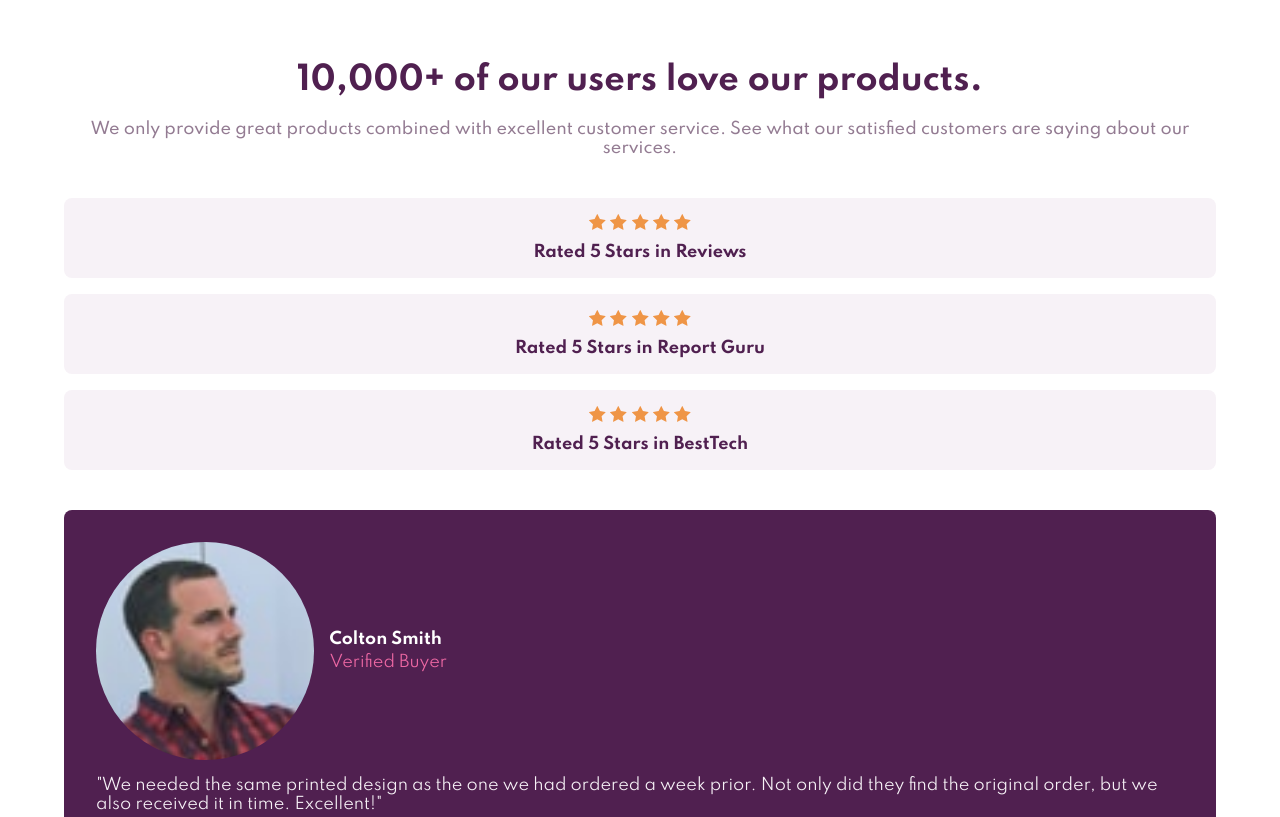
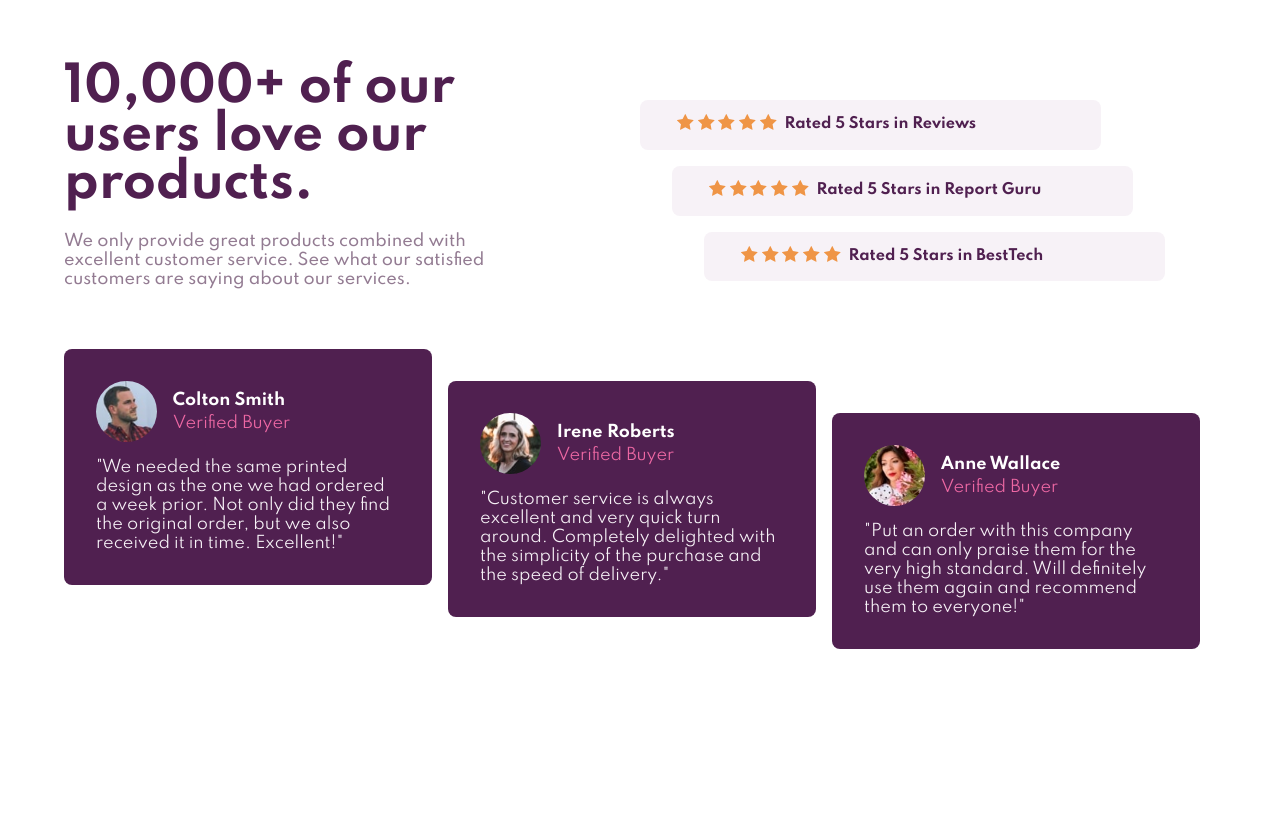
Before and after one commit to SaifN97/Social-proof-section, a plain HTML site: page index.html in a window 1280 px wide. Shown: the top 817 px of the page. Drawn offline with Linux system fonts and the light colour scheme.

Commit message:
Destop version

```diff
--- a/index.html
+++ b/index.html
@@ -18,6 +18,7 @@
   <body>
     <main>
       <!-- Head -->
+      <header>
         <div class="heading">
           <h1>10,000+ of our users love our products.</h1>
           <p>
@@ -60,6 +61,7 @@
             <p>Rated 5 Stars in BestTech</p>
           </div>
         </div>
+      </header>
 
       <!-- Reviews -->
       <div class="reviews">
--- /dev/null
+++ b/styles/_desktop.scss
@@ -0,0 +1,50 @@
+@media (min-width: 1111px) {
+  header {
+    display: flex;
+    justify-content: center;
+    align-items: flex-start;
+  }
+  .heading {
+    width: 40%;
+    h1 {
+      font-size: 3rem;
+      text-align: start;
+    }
+    p {
+      text-align: start;
+    }
+  }
+
+  .ratings {
+    width: 40%;
+    font-size: 0.9rem;
+    & > *:nth-child(2) {
+      transform: translateX(2rem);
+    }
+    & > *:nth-child(3) {
+      transform: translateX(4rem);
+    }
+
+    .rating-card {
+      display: flex;
+      justify-content: flex-start;
+      align-items: center;
+      .stars {
+        margin: 0 0.5rem;
+      }
+    }
+  }
+
+  .reviews {
+    display: flex;
+    .card {
+      margin-right: 1rem;
+    }
+    & > *:nth-child(2) {
+      transform: translateY(2rem);
+    }
+    & > *:nth-child(3) {
+      transform: translateY(4rem);
+    }
+  }
+}
--- a/styles/_mobile.scss
+++ b/styles/_mobile.scss
@@ -53,7 +53,9 @@ main {
       img {
         border-radius: 50%;
         width: 20%;
+        max-width: 80px;
         height: 20%;
+        max-height: 80px;
         margin-right: 1rem;
       }
       .label {
--- a/styles/styles.scss
+++ b/styles/styles.scss
@@ -5,3 +5,4 @@ $Light-Grayish-Magenta: hsl(300, 24%, 96%);
 
 @import "global";
 @import "mobile";
+@import "desktop";
```
Also changed, not shown: styles/styles.css, 1 other file. Lines whose indentation alone changed are shown as unchanged.
